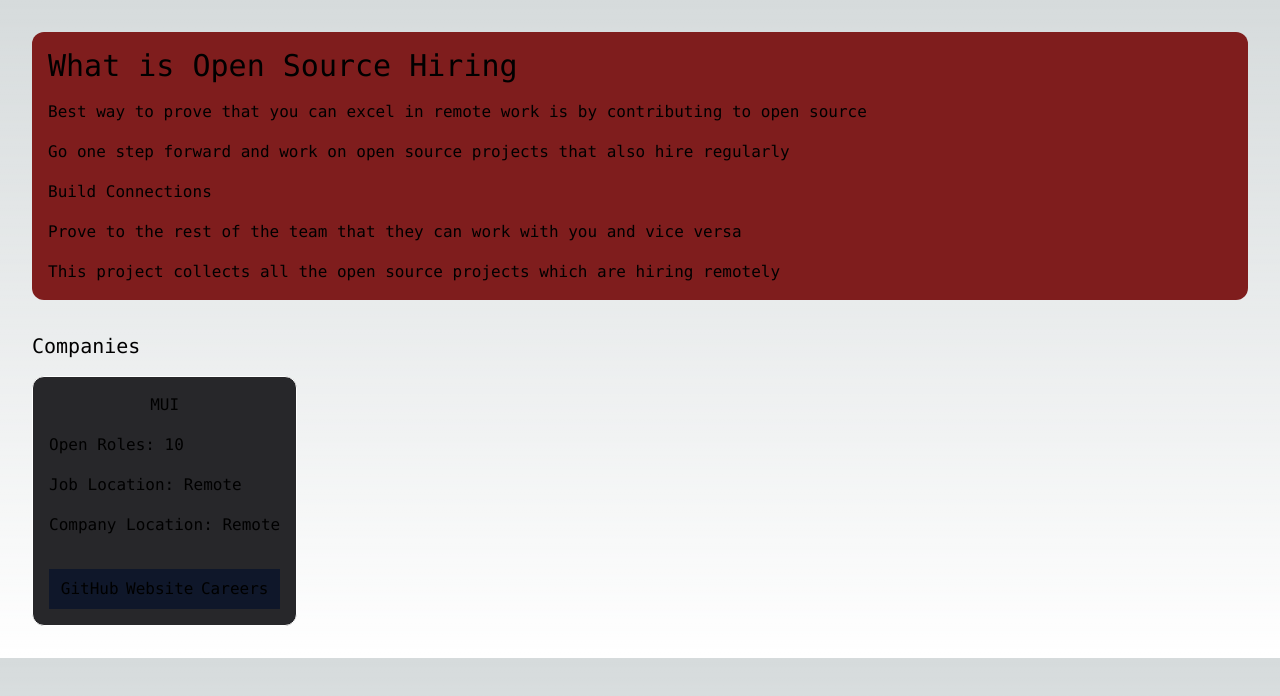
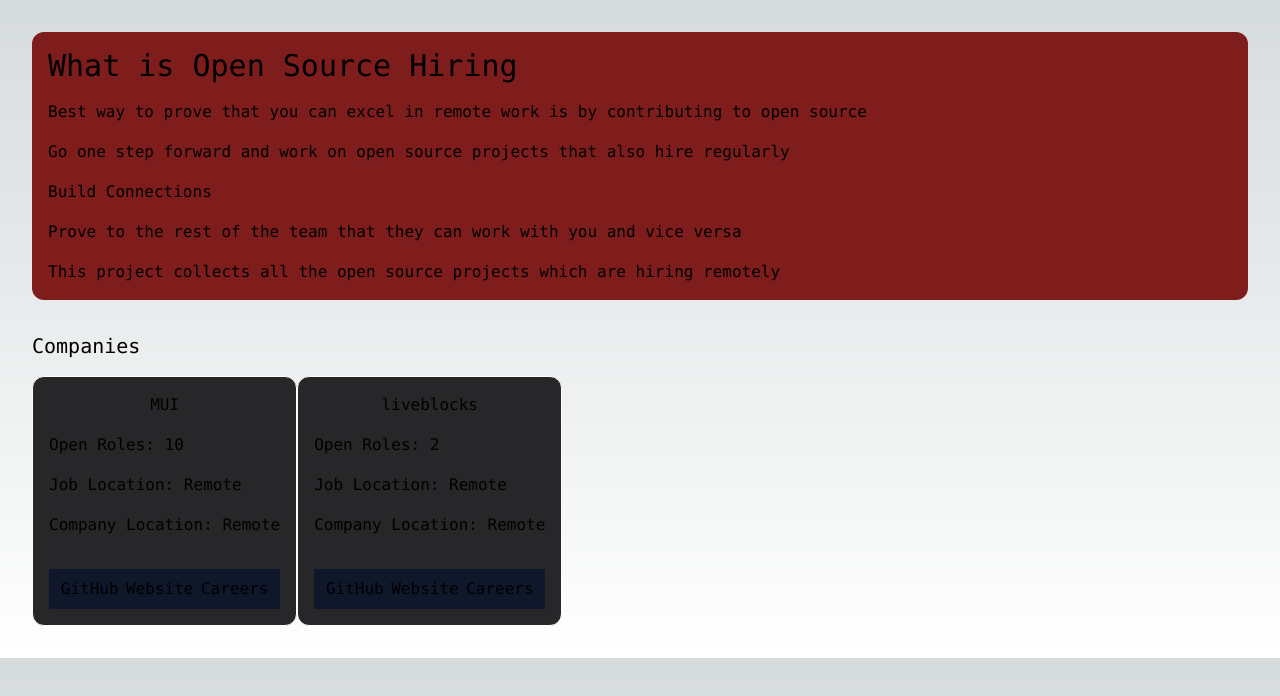
Before and after one commit to danyalasif/open-source-hiring, a Next.js app: page / in a window 1280 px wide. Shown: the top 696 px of the page. Built offline with nearby package versions, Linux system fonts and the light colour scheme.

Commit message:
Add Liveblocks company

```diff
--- a/src/pages/index.tsx
+++ b/src/pages/index.tsx
@@ -23,6 +23,17 @@
     githubSrc: "https://github.com/mui",
     careersPage: "https://mui.com/careers/",
     website: "https://mui.com/"
+  },
+  {
+    id: 2,
+    companyName: "liveblocks",
+    companyImage: "https://liveblocks.io/",
+    openRoles: 2,
+    remote: true,
+    location: "Remote",
+    githubSrc: "https://github.com/liveblocks",
+    careersPage: "https://join.team/liveblocks#team-jobs",
+    website: "https://liveblocks.io/"
   }
 ]
 
```
